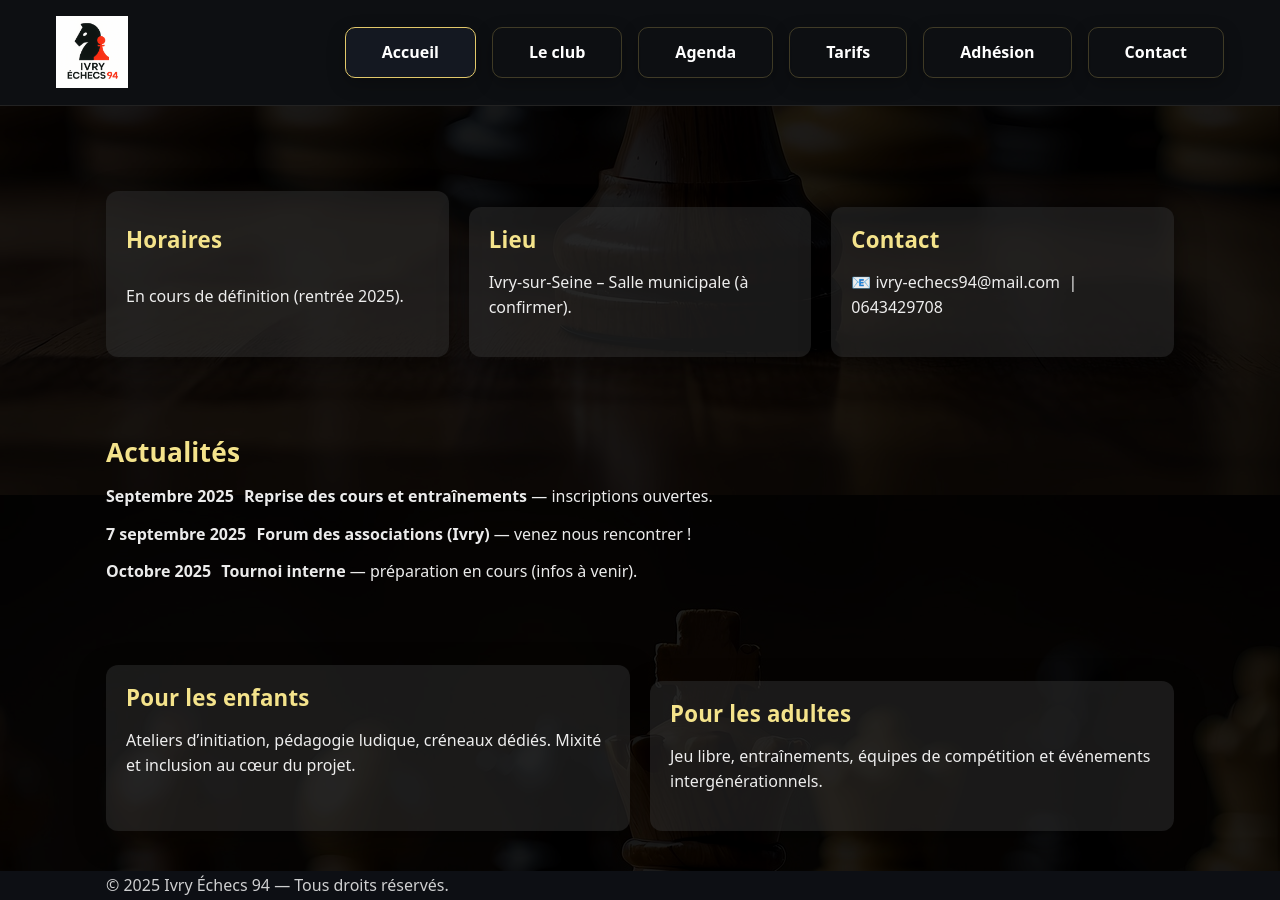
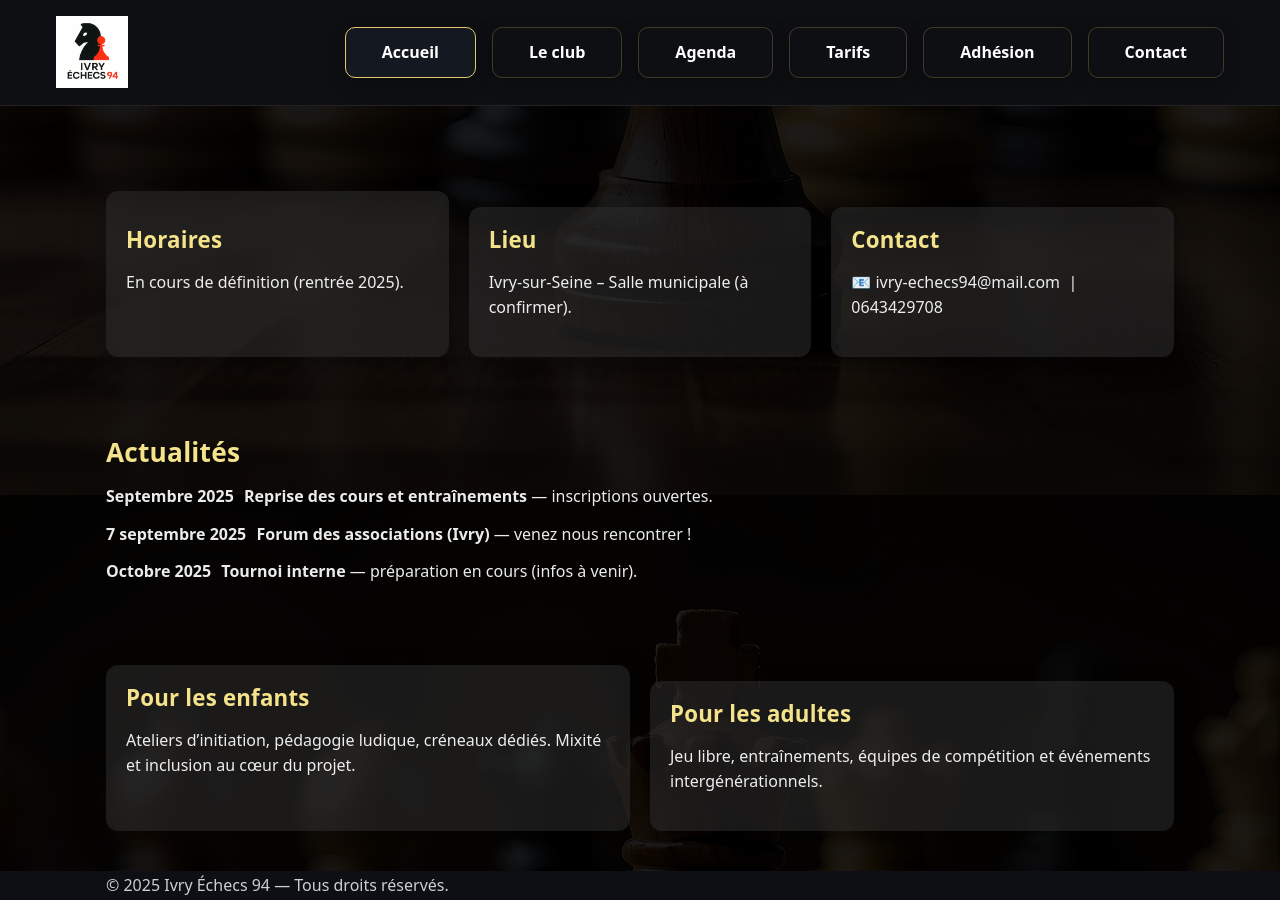
Before and after one commit to Nelwyn64/ivry-echecs-94, a Jekyll site: the page built from index.html, in a window 1280 px wide and 900 px high, scrolled down 465 px. Built offline with Jekyll 4.4.1, drawn with Linux system fonts in a browser that asks for light colours.

Commit message:
Update Pages du site “accueil”

```diff
--- a/index.html
+++ b/index.html
@@ -28,7 +28,7 @@ lead: ""
     <div class="card">
  <p style="margin:40px 0;"></p>
  <h3>Horaires</h3>
-<p style="margin:30px 0;"></p>
+<p style="margin:10px 0;"></p>
       <p>En cours de définition (rentrée 2025).</p>
     </div>
     <div class="card">
```
